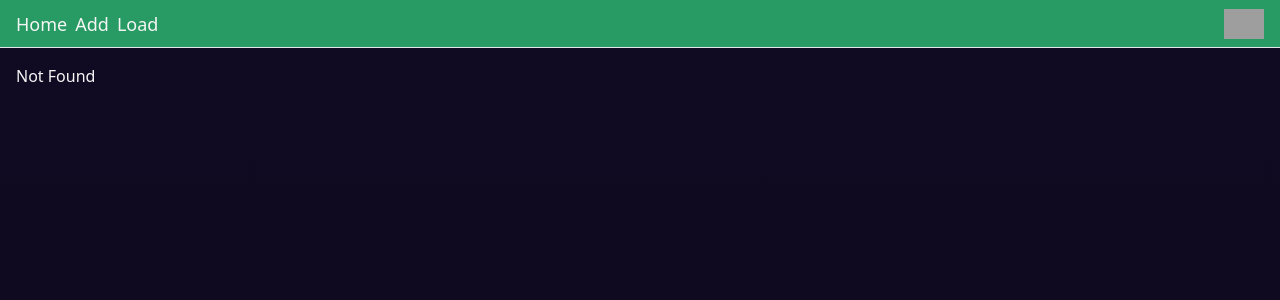
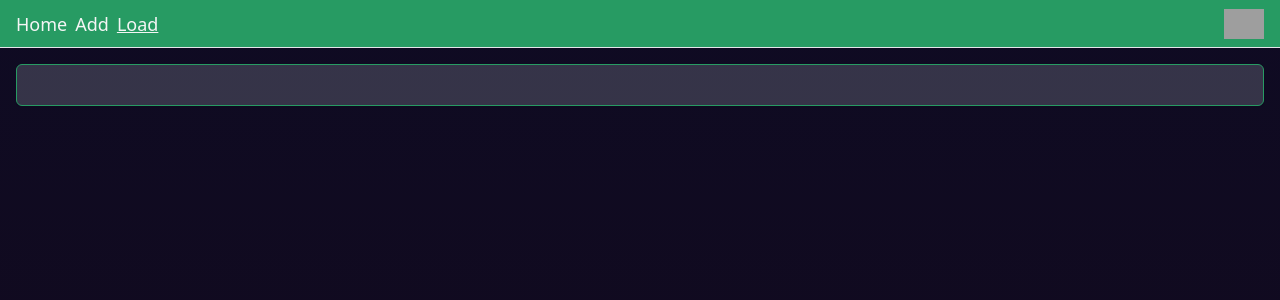
Before and after one commit to keyzeroc/mylist, a React (Vite) app: page /mylist/load in a window 1280 px wide. Before the commit this address had no page. Shown: the top 300 px of the page. Built offline with nearby package versions, Linux system fonts and the light colour scheme; grey boxes are pictures that could not be loaded.

Commit message:
prayge router fix

```diff
--- a/src/components/UI/Navbar.tsx
+++ b/src/components/UI/Navbar.tsx
@@ -2,33 +2,37 @@ import { NavLink } from "react-router-dom";
 import { useDispatch } from "react-redux";
 import { switchTheme } from "../../store/ThemeSlice";
 const themeSrc = "https://cdn-icons-png.flaticon.com/512/6803/6803223.png";
+
+const links = [
+  {
+    link: `/mylist/`,
+    name: "Home",
+  },
+  {
+    link: `/mylist/add`,
+    name: "Add",
+  },
+  {
+    link: `/mylist/load`,
+    name: "Load",
+  },
+];
 
 export default function Navbar() {
   const dispatch = useDispatch();
   return (
     <nav className="w-full h-12 border-b bg-color-accent flex flex-row gap-2 px-4 items-center justify-between">
       <div className="flex gap-2 text-lg">
-        <NavLink
-          to="/"
-          className={({ isActive }) => (isActive ? "underline" : undefined)}
-          end
-        >
-          Home
-        </NavLink>
-        <NavLink
-          to="/add"
-          className={({ isActive }) => (isActive ? "underline" : undefined)}
-          end
-        >
-          Add
-        </NavLink>
-        <NavLink
-          to="/load"
-          className={({ isActive }) => (isActive ? "underline" : undefined)}
-          end
-        >
-          Load
-        </NavLink>
+        {links.map((link) => (
+          <NavLink
+            key={"nav:" + link.link}
+            to={link.link}
+            className={({ isActive }) => (isActive ? "underline" : undefined)}
+            end
+          >
+            {link.name}
+          </NavLink>
+        ))}
       </div>
       <button
         className="min-w-10 min-h-10 w-10 h-10"
```
Also changed, not shown: src/App.tsx (+20 -3 lines).
